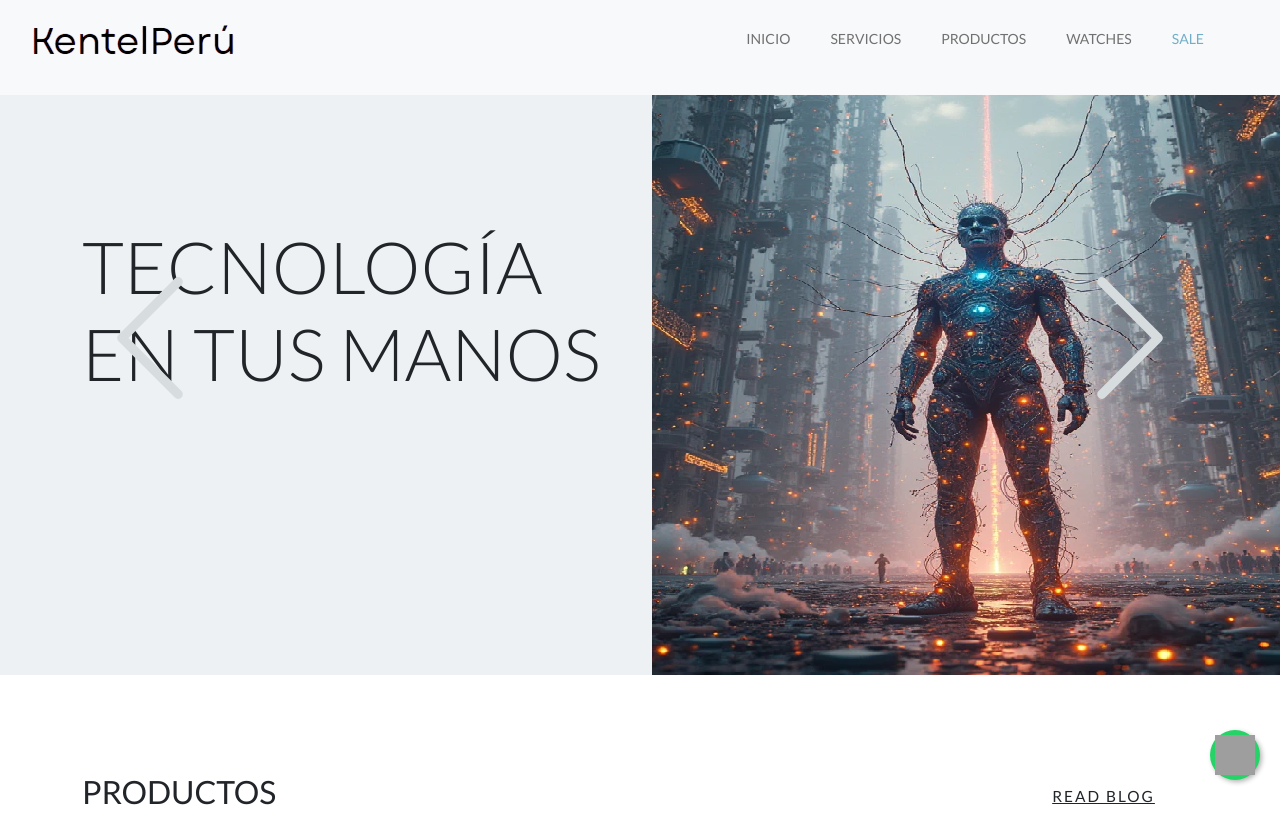
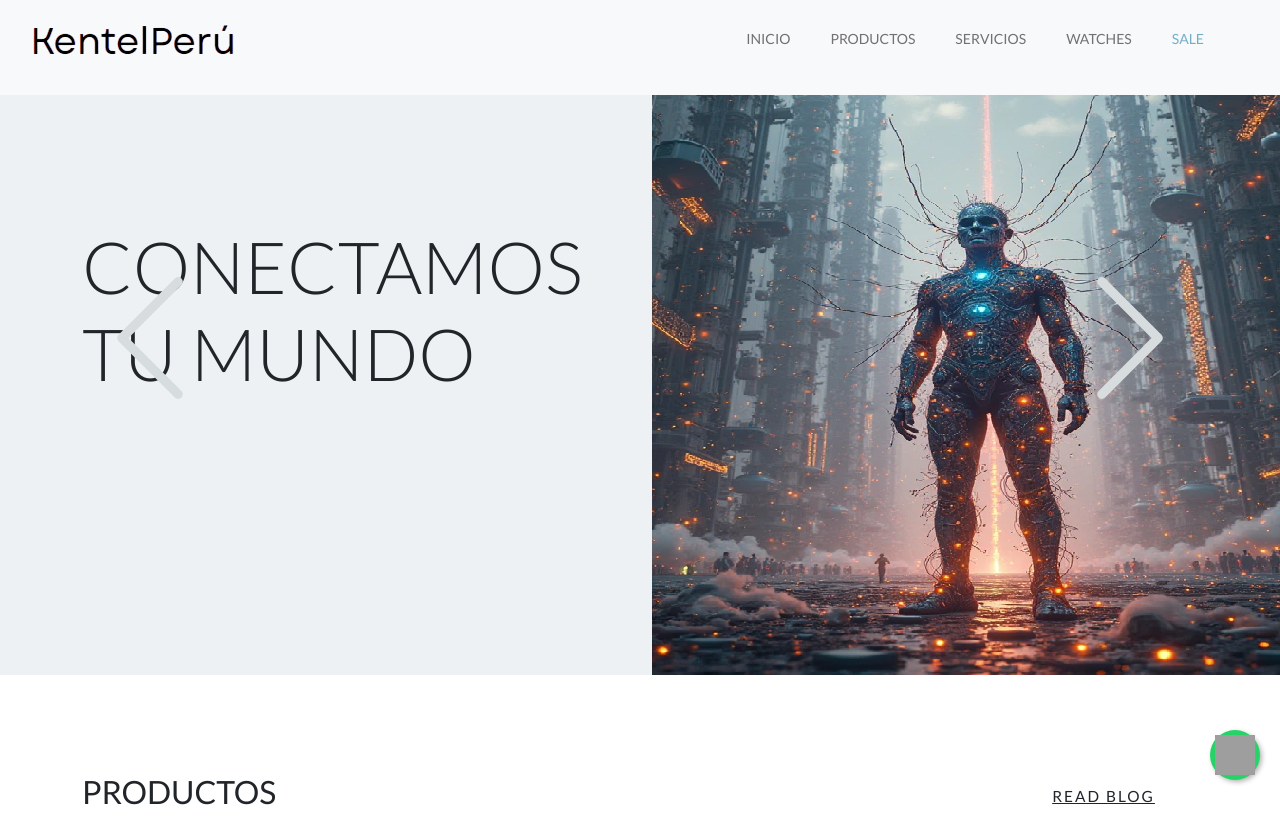
Before and after one commit to rolysarmiento/kentelperu, a plain HTML site: page index.html in a window 1280 px wide. Shown: the top 824 px of the page. Drawn offline with nearby package versions, Linux system fonts and the light colour scheme; grey boxes are pictures that could not be loaded.

Commit message:
corrigiendo servicios y productos

```diff
--- a/index.html
+++ b/index.html
@@ -181,10 +181,10 @@
                 <a class="nav-link me-4 active" href="#billboard">Inicio</a>
               </li>
               <li class="nav-item">
-                <a class="nav-link me-4" href="#company-services">Servicios</a>
+                <a class="nav-link me-4" href="#productos">Productos</a>
               </li>
               <li class="nav-item">
-                <a class="nav-link me-4" href="#mobile-products">Productos</a>
+                <a class="nav-link me-4" href="#servicios">Servicios</a>
               </li>
               <li class="nav-item">
                 <a class="nav-link me-4" href="#smart-watches">Watches</a>
@@ -269,7 +269,7 @@
             <div class="row d-flex align-items-center">
               <div class="col-md-6">
                 <div class="banner-content">
-                  <h1 class="display-2 text-uppercase text-dark pb-5">Tecnología en tus manos</h1>
+                  <h1 class="display-2 text-uppercase text-dark pb-5">Conectamos tu mundo</h1>
                   <!-- <a href="shop.html" class="btn btn-medium btn-dark text-uppercase btn-rounded-none">Shop Product</a> -->
                 </div>
               </div>
@@ -315,7 +315,7 @@
       </svg>
     </div>
   </section>
-  <section id="company-services" class="padding-large">
+  <section id="productos" class="padding-large">
     <div class="container">
       <div class="row">
         <div class="display-header d-flex justify-content-between pb-3">
@@ -377,7 +377,7 @@
       </div>
     </div>
   </section>
-  <section id="mobile-products" class="product-store position-relative padding-large no-padding-top">
+  <section id="servicios" class="product-store position-relative padding-large no-padding-top">
     <div class="container">
       <div class="row">
         <div class="display-header d-flex justify-content-between pb-3">
--- a/js/script.js
+++ b/js/script.js
@@ -70,7 +70,7 @@
         slidesPerView: 4,
         spaceBetween: 10,
         pagination: {
-          el: "#mobile-products .swiper-pagination",
+          el: "#servicios .swiper-pagination",
           clickable: true,
         },
         breakpoints: {
```
